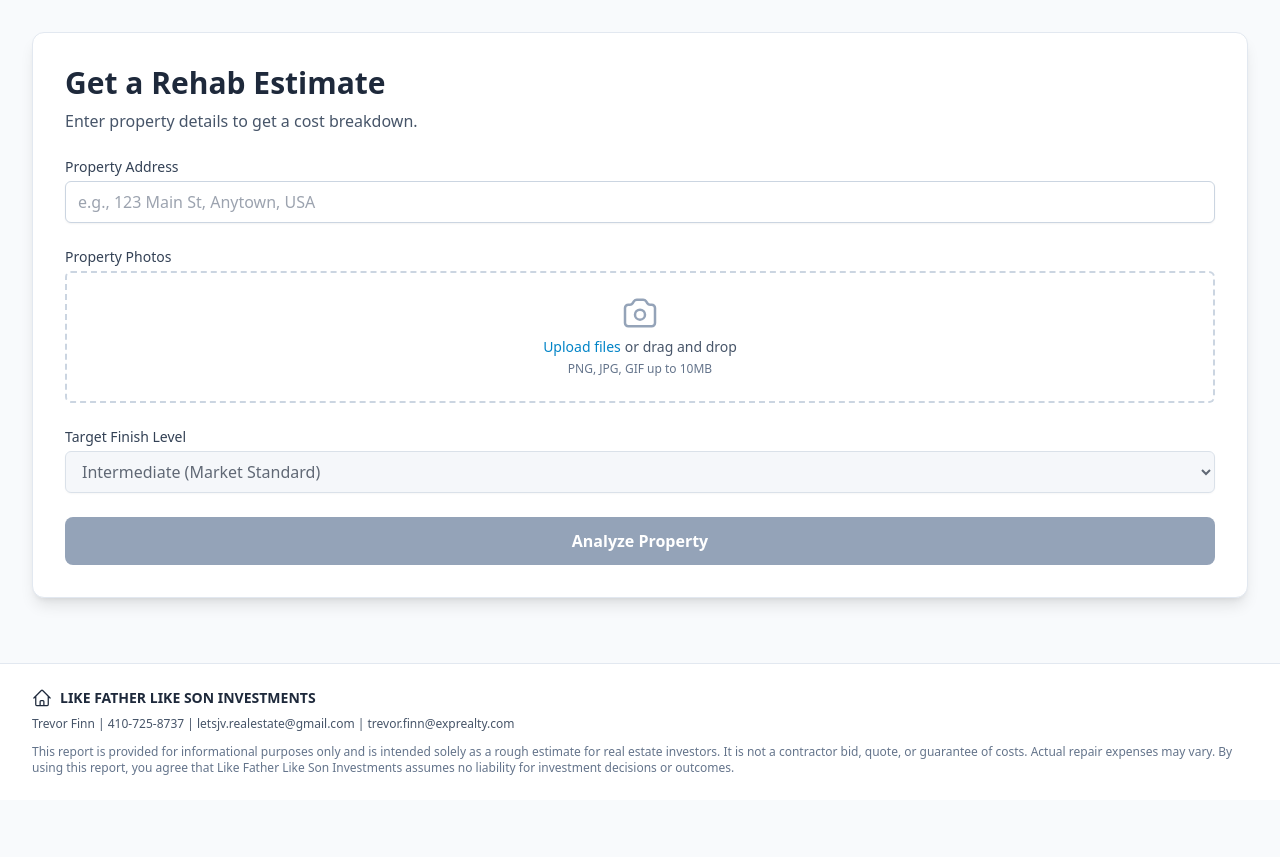
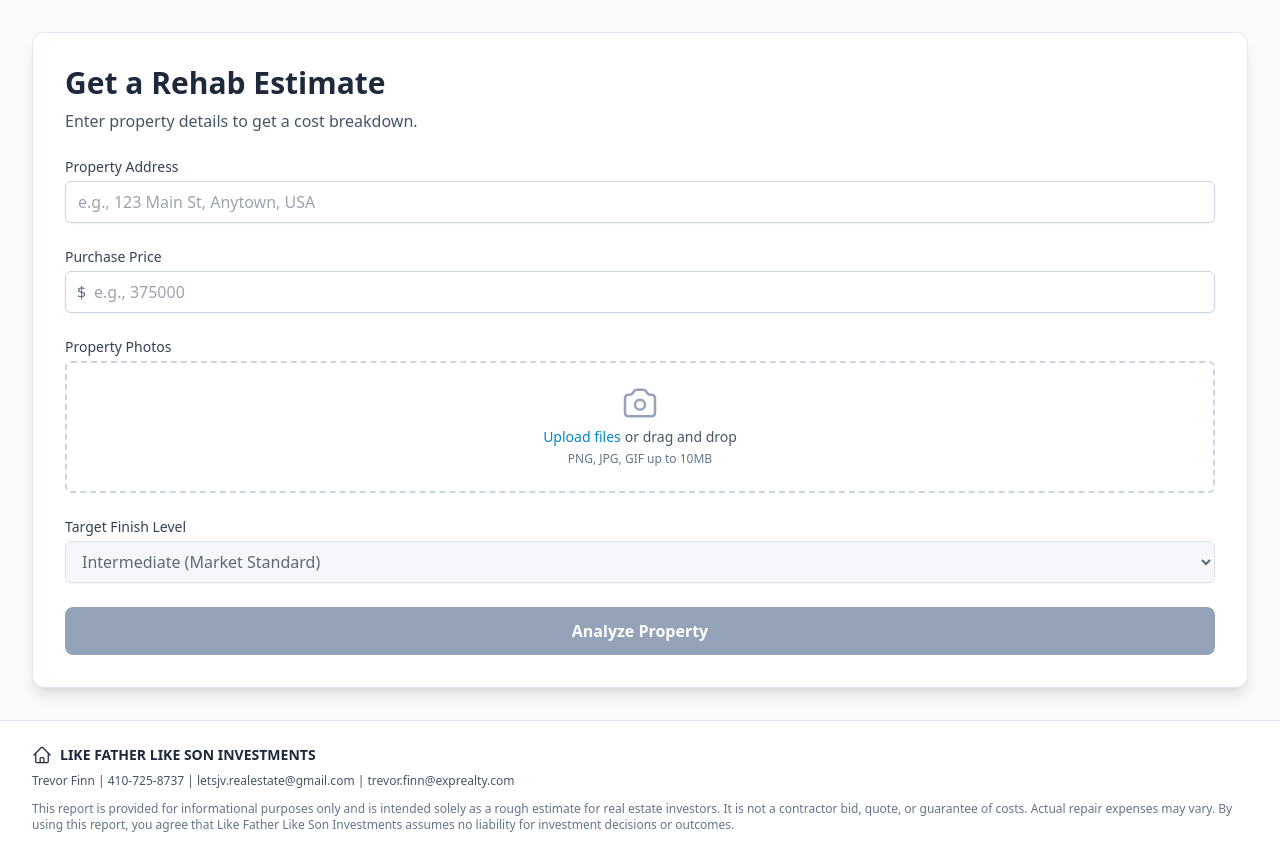
Before and after one commit to mronlinesidehustle-tech/dealscopeai-v2, a React (Vite) app: page / in a window 1280 px wide. Before the commit the page ends 800 px from the top, so only its background shows below. Built offline with nearby package versions, Linux system fonts and the light colour scheme.

Commit message:
Update Step1InputForm.tsx

```diff
--- a/components/Step1InputForm.tsx
+++ b/components/Step1InputForm.tsx
@@ -3,7 +3,7 @@ import type { UploadedFile, MockupLevel } from '../types';
 import { FINISH_LEVELS } from '../constants';
 
 interface Step1InputFormProps {
-    onAnalyze: (address: string, files: UploadedFile[], finishLevel: MockupLevel) => void;
+    onAnalyze: (address: string, files: UploadedFile[], finishLevel: MockupLevel, purchasePrice: string) => void;
     isLoading: boolean;
 }
 
@@ -28,6 +28,7 @@ const PhotoUploadIcon: React.FC = () => (
 
 export const Step1InputForm: React.FC<Step1InputFormProps> = ({ onAnalyze, isLoading }) => {
     const [address, setAddress] = useState<string>('');
+    const [purchasePrice, setPurchasePrice] = useState<string>('');
     const [files, setFiles] = useState<UploadedFile[]>([]);
     const [finishLevel, setFinishLevel] = useState<MockupLevel>('Intermediate');
     const [isDragOver, setIsDragOver] = useState<boolean>(false);
@@ -71,10 +72,10 @@ export const Step1InputForm: React.FC<Step1InputFormProps> = ({ onAnalyze, isLoa
 
     const handleSubmit = (e: React.FormEvent) => {
         e.preventDefault();
-        onAnalyze(address, files, finishLevel);
+        onAnalyze(address, files, finishLevel, purchasePrice);
     };
 
-    const isInputReady = address.trim() !== '' && files.length > 0;
+    const isInputReady = address.trim() !== '' && purchasePrice.trim() !== '' && files.length > 0;
 
     return (
         <div className="bg-white p-6 md:p-8 rounded-xl shadow-lg border border-slate-200 dark:bg-slate-800/50 dark:border-slate-700">
@@ -94,6 +95,25 @@ export const Step1InputForm: React.FC<Step1InputFormProps> = ({ onAnalyze, isLoa
                         className="w-full px-3 py-2 border border-slate-300 rounded-md shadow-sm focus:outline-none focus:ring-sky-500 focus:border-sky-500 dark:bg-slate-700 dark:border-slate-600 dark:text-slate-100 dark:placeholder-slate-400"
                         required
                     />
+                </div>
+
+                <div>
+                    <label htmlFor="purchase-price" className="block text-sm font-medium text-slate-700 dark:text-slate-300 mb-1">
+                        Purchase Price
+                    </label>
+                    <div className="relative">
+                        <span className="absolute inset-y-0 left-0 pl-3 flex items-center text-slate-500 dark:text-slate-400">$</span>
+                        <input
+                            type="number"
+                            id="purchase-price"
+                            value={purchasePrice}
+                            onChange={(e) => setPurchasePrice(e.target.value)}
+                            placeholder="e.g., 375000"
+                            className="w-full pl-7 pr-3 py-2 border border-slate-300 rounded-md shadow-sm focus:outline-none focus:ring-sky-500 focus:border-sky-500 dark:bg-slate-700 dark:border-slate-600 dark:text-slate-100 dark:placeholder-slate-400"
+                            step="1000"
+                            required
+                        />
+                    </div>
                 </div>
 
                 <div>
```
